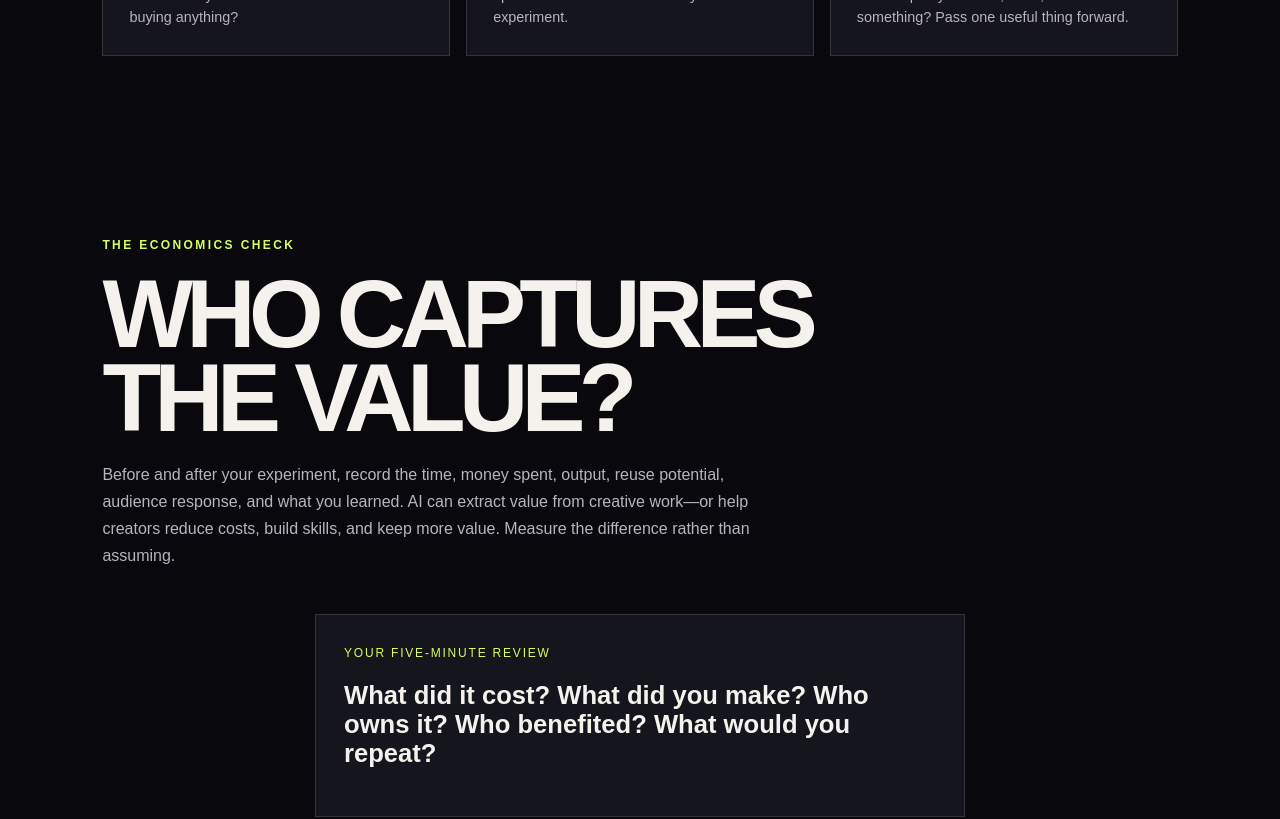
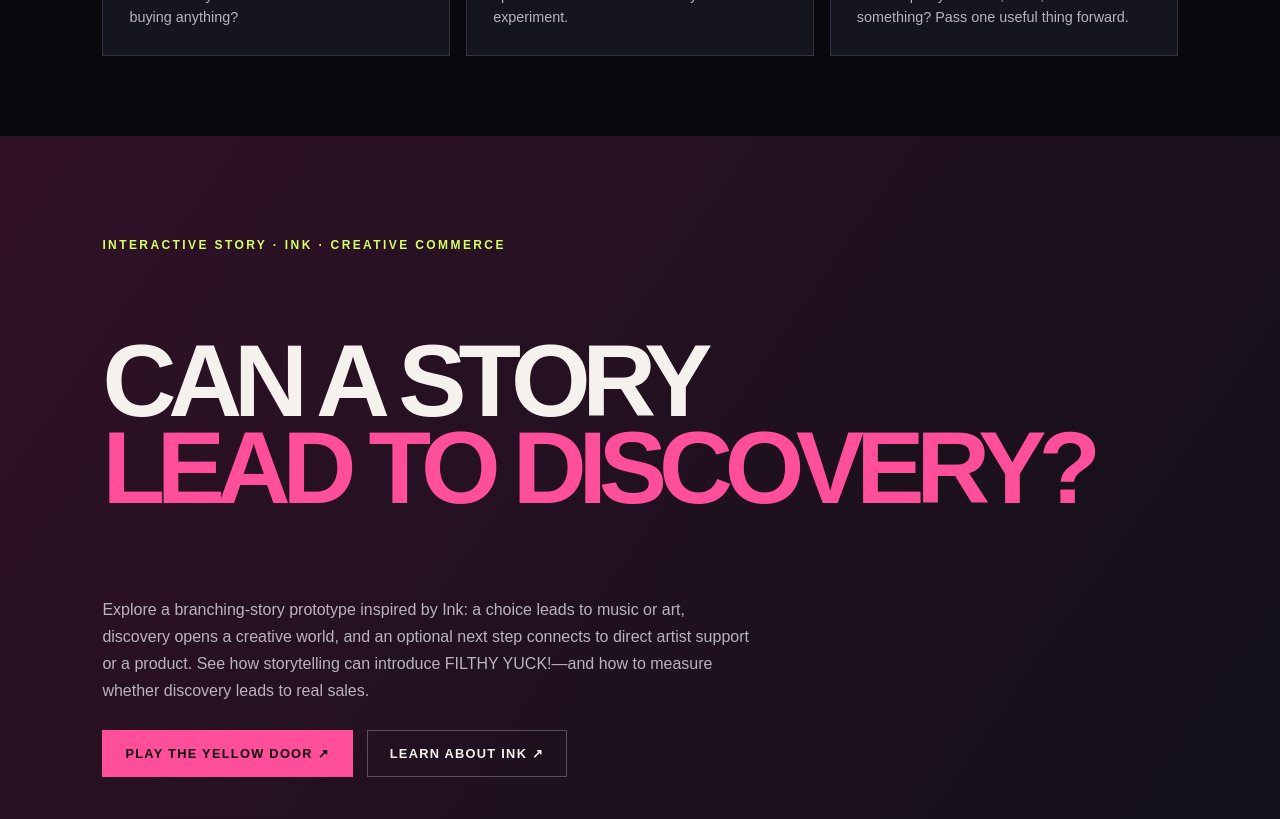
Before and after one commit to Loptr-Lab/pay-it-forward, a Next.js app: page /every-day in a window 1280 px wide. Shown: the part 1920-2739 px from the top of the page. Built offline with nearby package versions, Linux system fonts and the light colour scheme.

Commit message:
Link campaign to Ink interactive commerce demo

```diff
--- a/src/app/every-day/page.tsx
+++ b/src/app/every-day/page.tsx
@@ -18,6 +18,7 @@ export default function EveryDayPage() {
       <article className="quest-card"><div className="quest-card-head"><span>02 · OWN</span><span className="quest-number">02</span></div><h3>KNOW WHAT YOU MADE—and WHAT YOU USED.</h3><p>Keep a simple record of the original assets, collaborators, permissions, tools, prompts, and decisions. Make the ownership and provenance story clear before you publish, sell, or share.</p><div className="quest-prompt"><strong>Creative prompt</strong><span>Make a one-page “made by me / used by me / permission checked” note for your experiment.</span></div></article>
       <article className="quest-card"><div className="quest-card-head"><span>03 · PLAY IT FORWARD</span><span className="quest-number">03</span></div><h3>PASS VALUE DIRECTLY.</h3><p>Recommend an independent artist, buy directly if you can, share an official link, trade skills, credit a collaborator, or help someone find an audience. No spending is required.</p><div className="quest-prompt"><strong>Creative prompt</strong><span>Who helped you make, learn, or discover something? Pass one useful thing forward.</span></div></article>
     </section>
+    <section className="adventure-map-cta"><p className="eyebrow">INTERACTIVE STORY · INK · CREATIVE COMMERCE</p><h2>CAN A STORY<br/><em>LEAD TO DISCOVERY?</em></h2><p>Explore a branching-story prototype inspired by Ink: a choice leads to music or art, discovery opens a creative world, and an optional next step connects to direct artist support or a product. See how storytelling can introduce FILTHY YUCK!—and how to measure whether discovery leads to real sales.</p><div className="hero-actions"><Link className="button primary" href="/every-day/ink-commerce-demo/">PLAY THE YELLOW DOOR ↗</Link><a className="button secondary" href="https://www.inklestudios.com/ink/" target="_blank" rel="noreferrer">LEARN ABOUT INK ↗</a></div></section>
     <section className="quest-intro"><p className="eyebrow">THE ECONOMICS CHECK</p><h2>WHO CAPTURES<br/>THE VALUE?</h2><p>Before and after your experiment, record the time, money spent, output, reuse potential, audience response, and what you learned. AI can extract value from creative work—or help creators reduce costs, build skills, and keep more value. Measure the difference rather than assuming.</p><div className="discovery-prompt"><span>YOUR FIVE-MINUTE REVIEW</span><strong>What did it cost? What did you make? Who owns it? Who benefited? What would you repeat?</strong></div></section>
     <section className="adventure-map-cta"><p className="eyebrow">GO DEEPER · AI ADVENTURE SCHOOL</p><h2>TURN THE EXPERIMENT<br/><em>INTO A SKILL.</em></h2><p>Follow the practical learning pathway in the Training repo: creative AI experiments, footage-to-adventure workflows, rights and provenance, and creative economics. The lessons are designed to help you test tools—not surrender your creative decisions to them.</p><div className="hero-actions"><a className="button primary" href="https://loptr-lab.github.io/training/ai-engineering/applied-projects/play-it-forward/">EXPLORE AI ADVENTURE SCHOOL ↗</a><a className="button secondary" href="https://loptr-lab.github.io/training/ai-engineering/">AI ENGINEERING COURSE ↗</a></div></section>
     <section className="bandcamp-friday"><p className="eyebrow">THE POINT ISN'T A FRIDAY</p><h2>MAKE IT<br/><em>EVERY DAY.</em></h2><p>Bandcamp Friday reminded us what direct support can do. Don't wait for a waiver, a perfect camera, permission from a gatekeeper, or the next promotion. Make work, own it, find your audience, and build a sustainable creative practice.</p><a className="button primary" href="https://notatoy.bandcamp.com/album/not-a-toy" target="_blank" rel="noreferrer">SUPPORT NOT A TOY DIRECTLY ↗</a></section>
```
